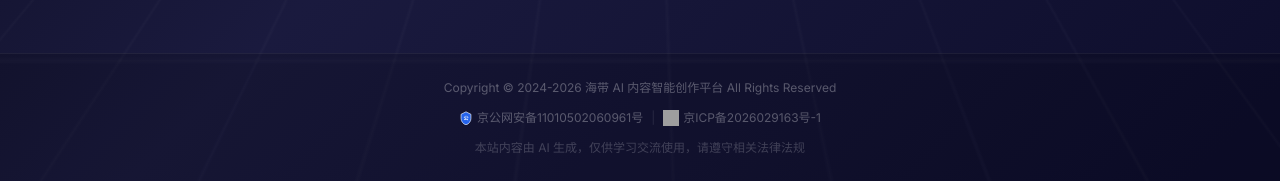
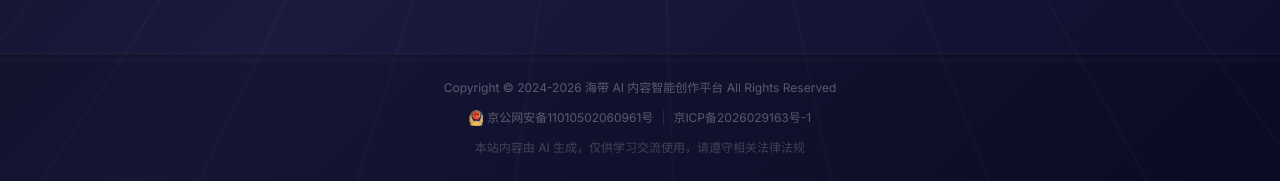
Before and after one commit to Shinichi1Kudo/manga-ai, a Django app: template frontend/templates/asset/library.html in a window 1280 px wide. Shown: the part 843-1024 px from the top of the page. Run offline with Django 4.2, Linux system fonts and the light colour scheme; the template is opened without the code that fills it, so the values that code supplies are empty; some libraries are stand-ins or nearby versions; grey boxes are pictures that could not be loaded.

Commit message:
Use the supplied public security registration badge in the site footer

```diff
--- a/frontend/templates/base.html
+++ b/frontend/templates/base.html
@@ -1,3 +1,4 @@
+{% load static %}
 <!DOCTYPE html>
 <html lang="zh-CN">
 <head>
@@ -1330,15 +1331,12 @@
             </p>
             <!-- 第二行：备案号 -->
             <p class="text-xs text-white/30 flex items-center justify-center gap-2 flex-wrap leading-loose py-0.5">
-                <span class="inline-flex items-center gap-1">
-                    <svg class="w-3.5 h-3.5 flex-shrink-0" viewBox="0 0 32 34" fill="none"><path d="M16 2L4 8v10c0 7.2 5.1 13.9 12 15.5 6.9-1.6 12-8.3 12-15.5V8L16 2z" fill="#2563eb" stroke="#fff" stroke-width="1.5"/><text x="16" y="23" text-anchor="middle" fill="#fff" font-size="12" font-weight="bold">公</text></svg>
-                    <a href="https://beian.mps.gov.cn/#/query/webSearch?code=11010502060961" target="_blank" rel="noopener noreferrer" class="hover:text-white/50 transition-colors">京公网安备11010502060961号</a>
-                </span>
+                <a href="https://beian.mps.gov.cn/#/query/webSearch?code=11010502060961" target="_blank" rel="noopener noreferrer" class="inline-flex items-center gap-1 hover:text-white/50 transition-colors">
+                    <img src="{% static 'images/public-security-badge.png' %}" alt="" height="16" class="h-4 w-auto flex-shrink-0">
+                    京公网安备11010502060961号
+                </a>
                 <span class="text-white/10">|</span>
-                <a href="https://beian.miit.gov.cn/" target="_blank" rel="noopener noreferrer" class="hover:opacity-80 transition-opacity inline-flex items-center gap-1">
-                    <img src="/static/icp-badge.png?v=5" alt="ICP备案" class="w-4 h-4 flex-shrink-0" style="vertical-align: middle;">
-                京ICP备2026029163号-1
-                </a>
+                <a href="https://beian.miit.gov.cn/" target="_blank" rel="noopener noreferrer" class="hover:opacity-80 transition-opacity">京ICP备2026029163号-1</a>
             </p>
             <!-- 第三行：平台声明 -->
             <p class="text-xs text-white/20 leading-relaxed">
```
Also changed, not shown: frontend/static/images/public-security-badge.png (added).
